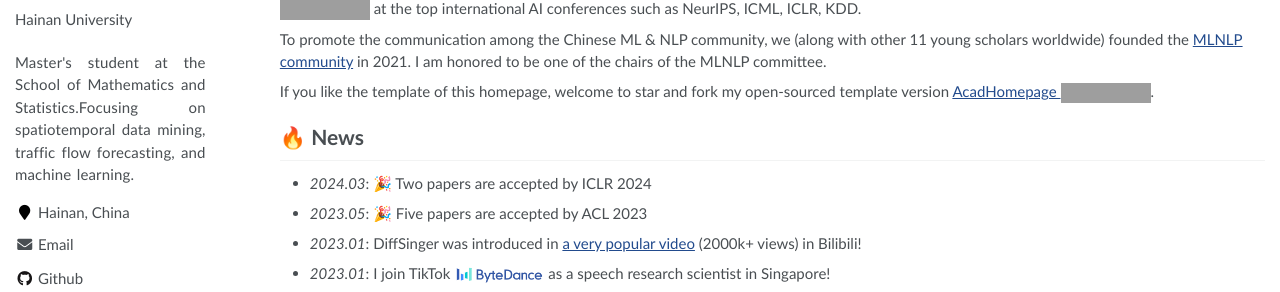
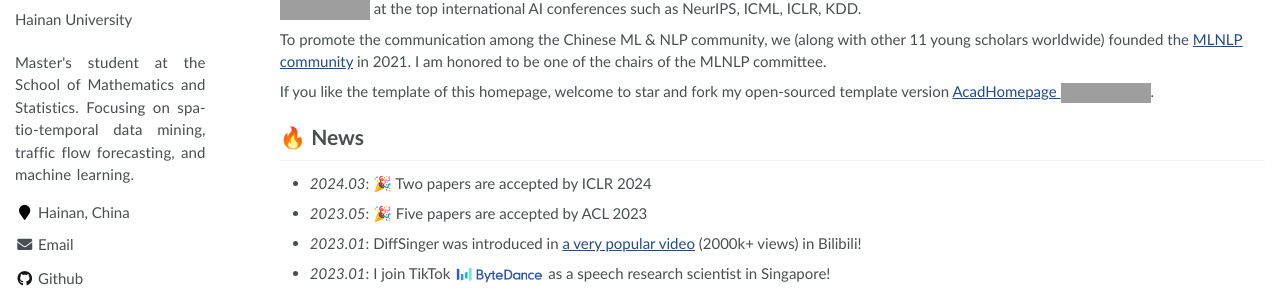
Before and after one commit to yuchaozhi/yuchaozhi.github.io, a Jekyll site: the page built from _pages/about.md, in a window 1280 px wide. Shown: the part 304-596 px from the top of the page. Built offline with Jekyll 4.4.1, drawn with Linux system fonts in a browser that asks for light colours; some web fonts are replaced; grey boxes are pictures that could not be loaded.

Commit message:
update 断行

```diff
--- a/_config.yml
+++ b/_config.yml
@@ -7,7 +7,7 @@
 
 # Site Settings
 title                    : "Chaozhi Yu (喻超智)"
-description              : "Master's student at the School of Mathematics and Statistics.Focusing on spatiotemporal data mining, traffic flow forecasting, and machine learning."
+description              : "Master's student at the School of Mathematics and Statistics. Focusing on spatio-temporal data mining, traffic flow forecasting, and machine learning."
 repository               : "yuchaozhi/yuchaozhi.github.io"
 google_scholar_stats_use_cdn : true
 
--- a/_includes/author-profile.html
+++ b/_includes/author-profile.html
@@ -17,7 +17,7 @@
     <!-- <button class="btn btn--inverse">More Info & Contact</button> -->
     <ul class="author__urls social-icons">
       {% if site.description %}
-        <li><div class="site-description justified-text" style="white-space: pre-line;">{{ site.description }}</div></li>
+        <li><div class="site-description justified-text" style="white-space: pre-line; text-align: justify; hyphens: auto; word-wrap: break-word;">{{ site.description }}</div></li>
       {% endif %}
       {% if author.location %}
         <li><i class="fa fa-fw fa-map-marker" aria-hidden="true"></i> {{ author.location }}</li>
```
